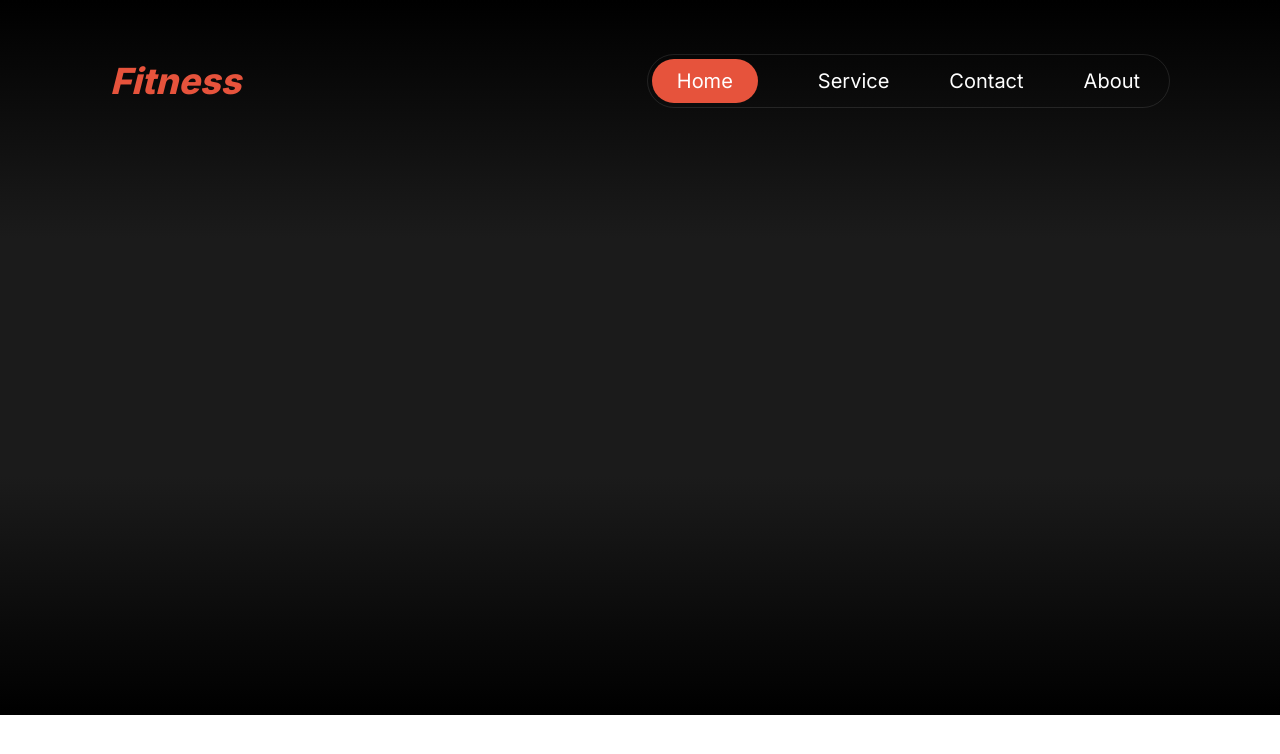
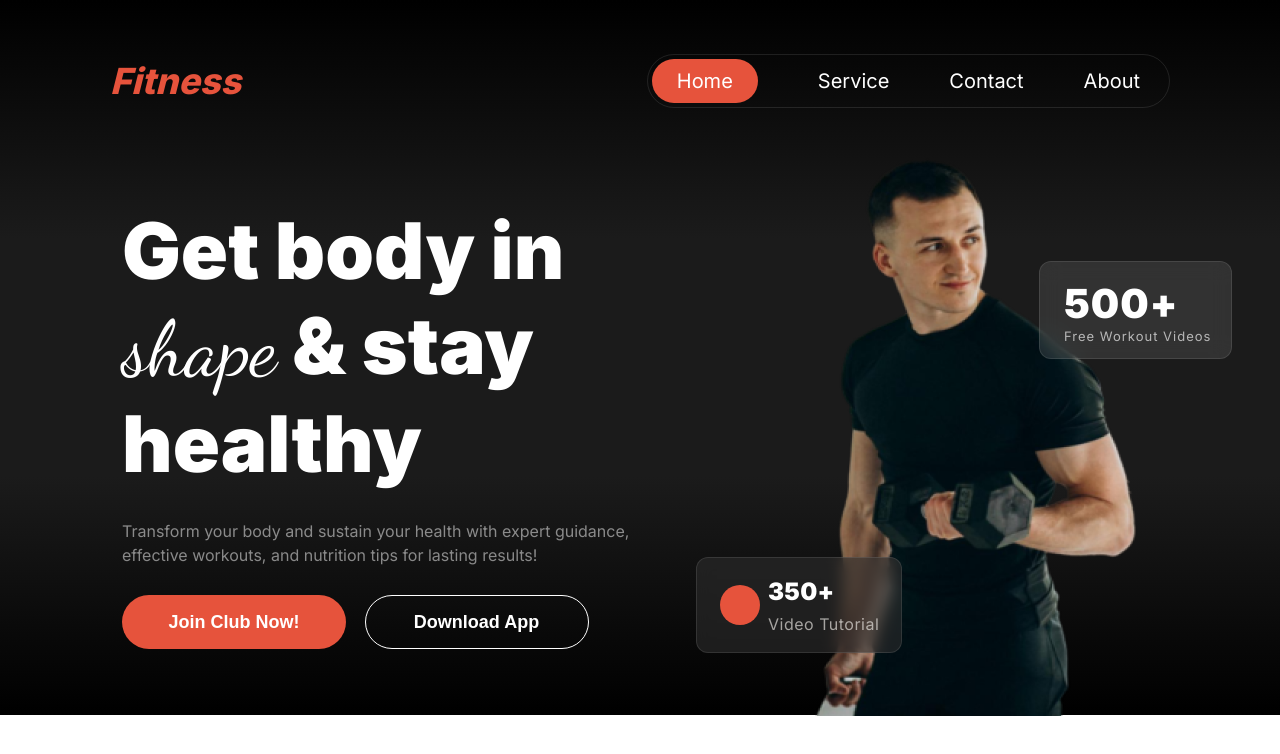
Before and after one commit to Nabilabintaakter/B10A2-versatile-ui-main, a plain HTML site: page index.html in a window 1280 px wide. Drawn offline with Linux system fonts and the light colour scheme.

Commit message:
added banner section

```diff
--- a/index.html
+++ b/index.html
@@ -24,7 +24,34 @@
                     <i class="fa-solid fa-bars"></i>
                 </div>
             </nav>
-                <!-- navbar ends here -->
+        <!-- navbar ends here -->
+        <!-- banner starts here -->
+            <section class="banner-container display-flex">
+                    <div class="banner-text-container display-flex">
+                        <h1>Get body in <br><span> shape</span> & stay <br> healthy</h1>
+                        <p>Transform your body and sustain your health with expert guidance, effective workouts, and nutrition tips for lasting results! </p>
+                        <div class="btn-container">
+                            <button class="btn-primary">Join Club Now!</button>
+                            <button class="btn-secondary download-app">Download App</button>
+                        </div>
+                    </div>
+                    <div class="banner-image-container">
+                        <div class="banner-image"><img src="./images/Images 2.png" alt="banner-image"></div>
+                        <div class="upper-rectangle">
+                            <p class="u-number">500+</p>
+                            <p class="u-desc">Free Workout Videos</p>
+                        </div>
+                        <div class="lower-rectangle display-flex">
+                            <div class="ball"></div>
+                            <div class="circle-play"><i class="fa-solid fa-play"></i></div>
+                            <div class="ball-text">
+                                <p class="l-number">350+</p>
+                                <p class="l-desc">Video Tutorial</p>
+                            </div>
+                        </div>
+                    </div>
+            </section>
         </header>
+        <!-- banner ends here -->
 </body>
 </html>
--- a/styles/style.css
+++ b/styles/style.css
@@ -91,3 +91,138 @@ li{
     background-color: transparent;
     border: 1.5px solid #E6533C ;
 }
+
+                                /* banner styles */
+
+.banner-container{
+    max-width: 1036px;
+    height: 580px;
+    margin: 0 auto;
+    margin-top: 32px;
+    gap: 167px;
+}
+.banner-text-container{
+    flex-direction: column;
+    justify-content: center;
+}
+.banner-text-container h1{
+    font-size: 4.875rem;
+    color: white;
+    font-weight: 900;
+    margin-bottom: 28px;
+}
+.banner-text-container h1 span{
+    font-family: "Dancing Script", cursive;
+    font-weight: 400;
+}
+.banner-text-container p{
+    font-size: 1rem;
+    color: rgba(255, 255, 255, 0.5);
+    font-weight: 400;
+    line-height: 24px;
+    margin-bottom: 28px;
+}
+.btn-primary{
+    width: 224px;
+    height: 54px;
+    border: none;
+    color: white;
+    background-color: #E6533C;
+    border-radius: 42px;
+    font-size: 1.125rem;
+    font-weight: 600;
+    cursor: pointer;
+    transition: all 0.5s;
+}
+.btn-primary:hover{
+    background-color: transparent;
+    border: 2px solid #E6533C ;
+    color: #E6533C;
+}
+.btn-secondary{
+    width: 224px;
+    height: 54px;
+    border: 1px solid white;
+    color: white;
+    background-color: transparent;
+    border-radius: 42px;
+    font-size: 1.125rem;
+    font-weight: 600;
+    cursor: pointer;
+    transition: all 0.5s;
+}
+.download-app{
+    margin-left: 14px;
+}
+.download-app:hover{
+    color: white;
+    background-color: #E6533C;
+    border: none;
+}
+.banner-image-container{
+    position: relative;
+}
+.upper-rectangle{
+    width: 193px;
+    height: 98px;
+    border: 0.5px solid rgba(255, 255, 255, 0.1);
+    background: rgba(255, 255, 255, 0.1);
+    backdrop-filter: blur(10px);
+    border-radius: 12px;
+    position: absolute;
+    top: 125px;
+    left: 230px;
+    padding-left: 24px;
+    padding-top: 17px;
+}
+.upper-rectangle .u-number{
+    color: white;
+    font-weight: 900;
+    font-size: 2.5rem;
+    letter-spacing: 1px;
+}
+.upper-rectangle .u-desc{
+    color: rgba(255, 255, 255, 0.65);
+    font-weight: normal;
+    font-size: 0.8125rem;
+    letter-spacing: 1px;
+    margin-bottom: 16px;
+}
+.lower-rectangle{
+    width: 206px;
+    height: 96px;
+    border: 0.5px solid rgba(255, 255, 255, 0.1);
+    border-radius: 12px;
+    position: absolute;
+    top: 421px;
+    right:256px;
+    backdrop-filter: blur(8px);
+    background: rgba(48, 48, 48, 0.54);
+    padding-top: 20px;
+    padding-bottom: 20px;
+    padding-left: 23px;
+    align-items: center;
+    gap: 8px;
+}
+.ball{
+    width: 40px;
+    height: 40px;
+    border-radius: 50%;
+    background-color: #E6533C;
+}
+.circle-play{
+    display: none;
+}
+.lower-rectangle .l-number{
+    color: white;
+    font-weight: 900;
+    font-size: 1.5rem;
+    letter-spacing: 0.3px;
+    margin-bottom: 8px;
+}
+.lower-rectangle .l-desc{
+    color: rgba(239, 237, 232, 0.65);
+    font-weight: normal;
+    font-size: 1rem;
+    letter-spacing: 0.5px;
+}
```
